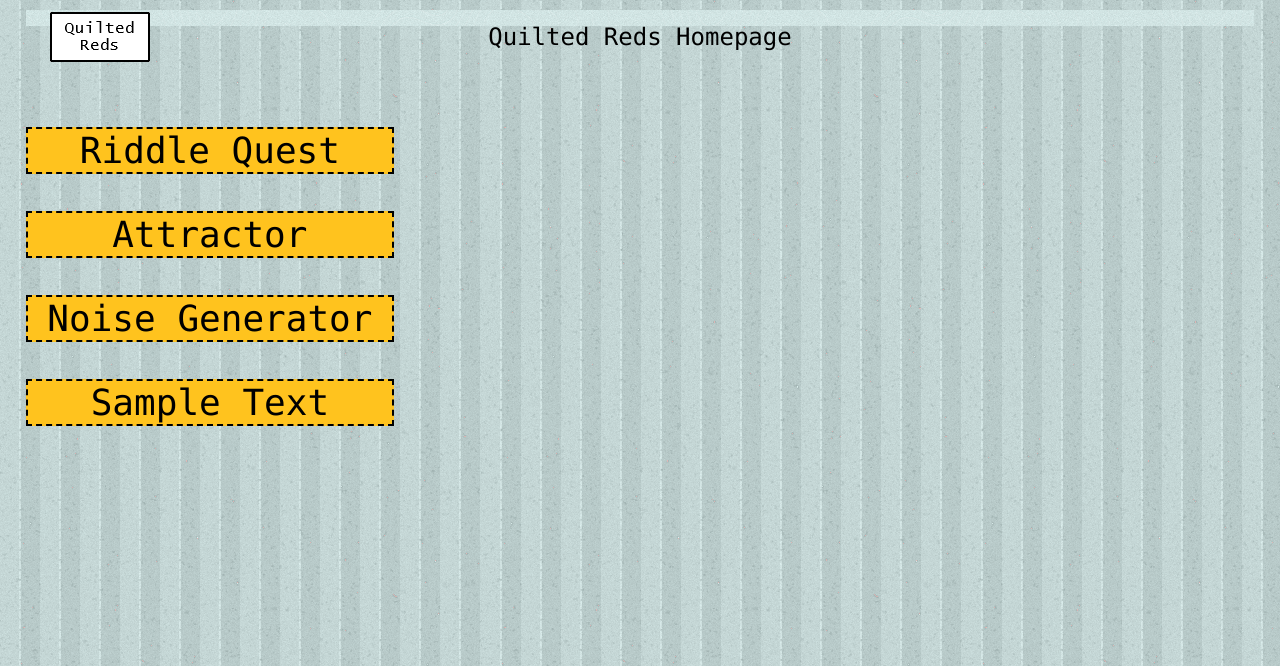
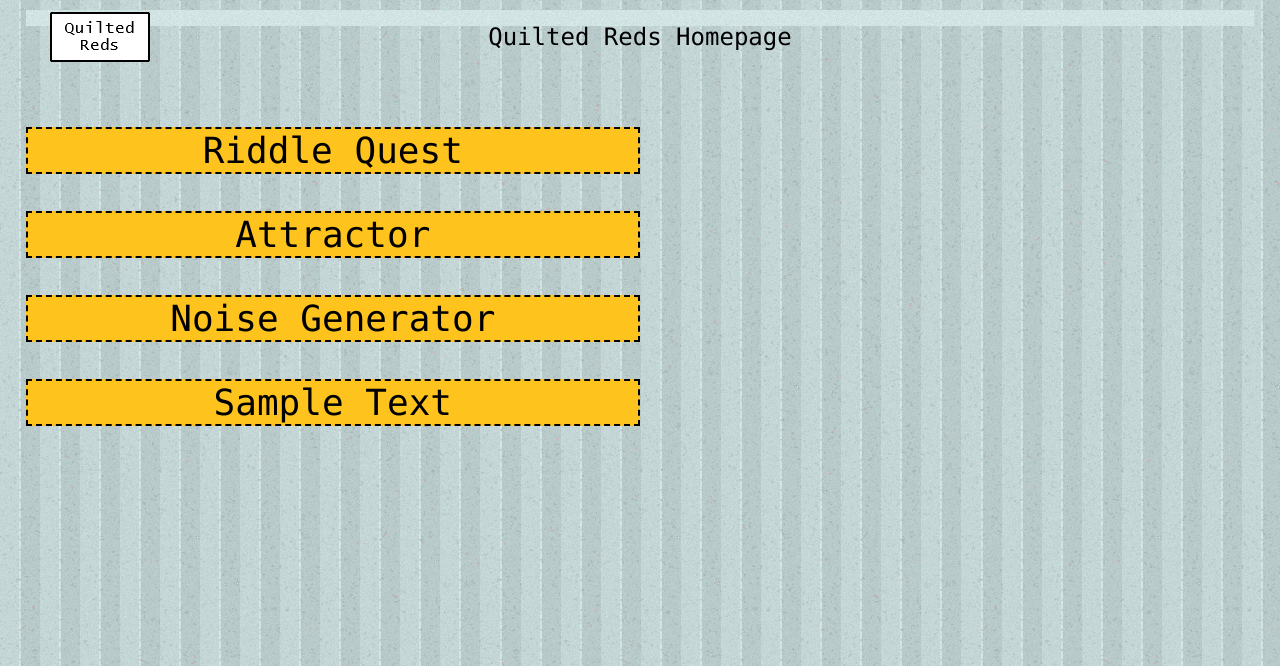
Before and after one commit to Mathisplay/quilted-reds, a PHP site: page /home.html in a window 1280 px wide. Shown: the top 666 px of the page. Run offline with PHP 8.4, Linux system fonts and the light colour scheme.

Commit message:
Update main.css

```diff
--- a/main.css
+++ b/main.css
@@ -159,6 +159,7 @@ body{
     text-align: center;
     display: inline-block;
     font-size: 36px;
-    width: 30%;
+    width: 40%;
+    width: 50%;
     font-family: "Lucida Console", Monaco, monospace;
 }
```
